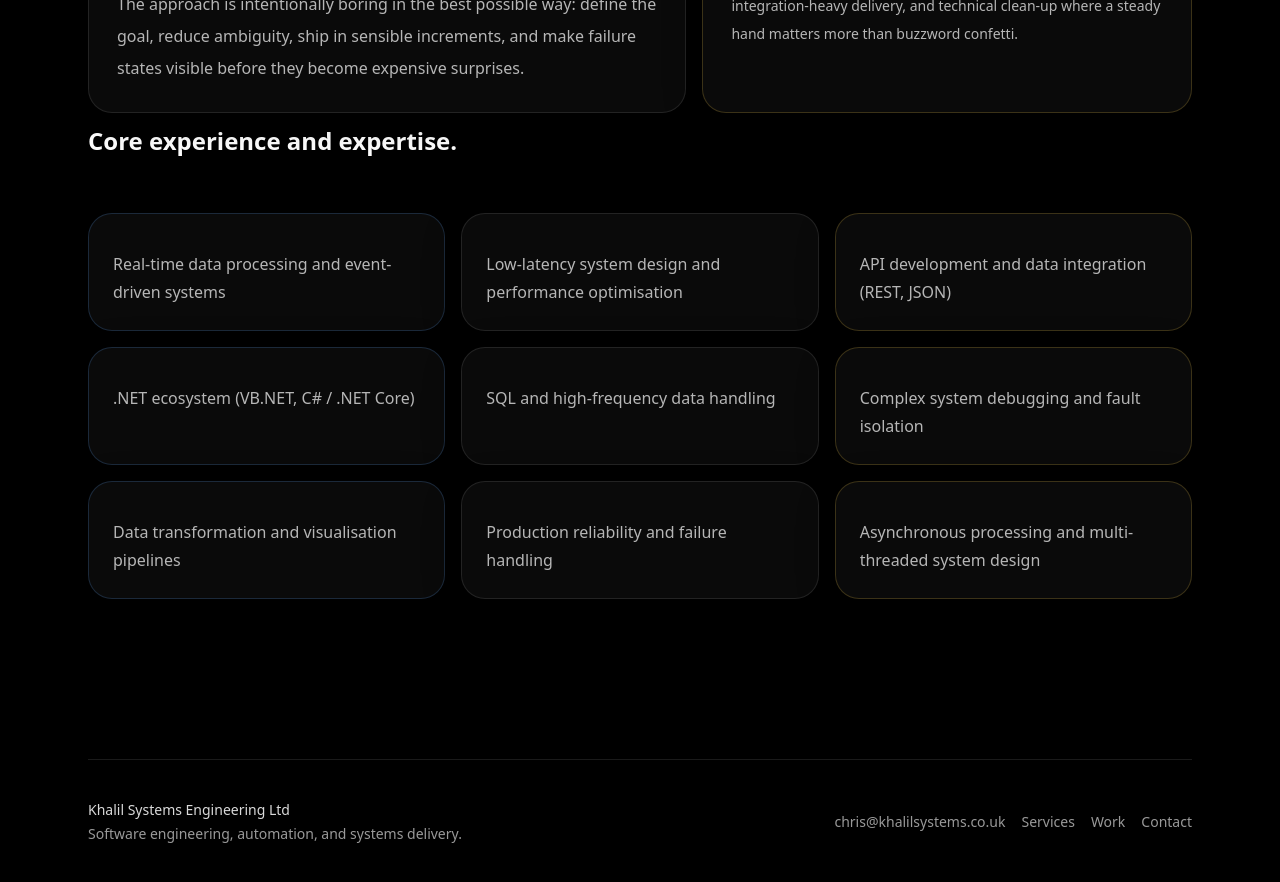
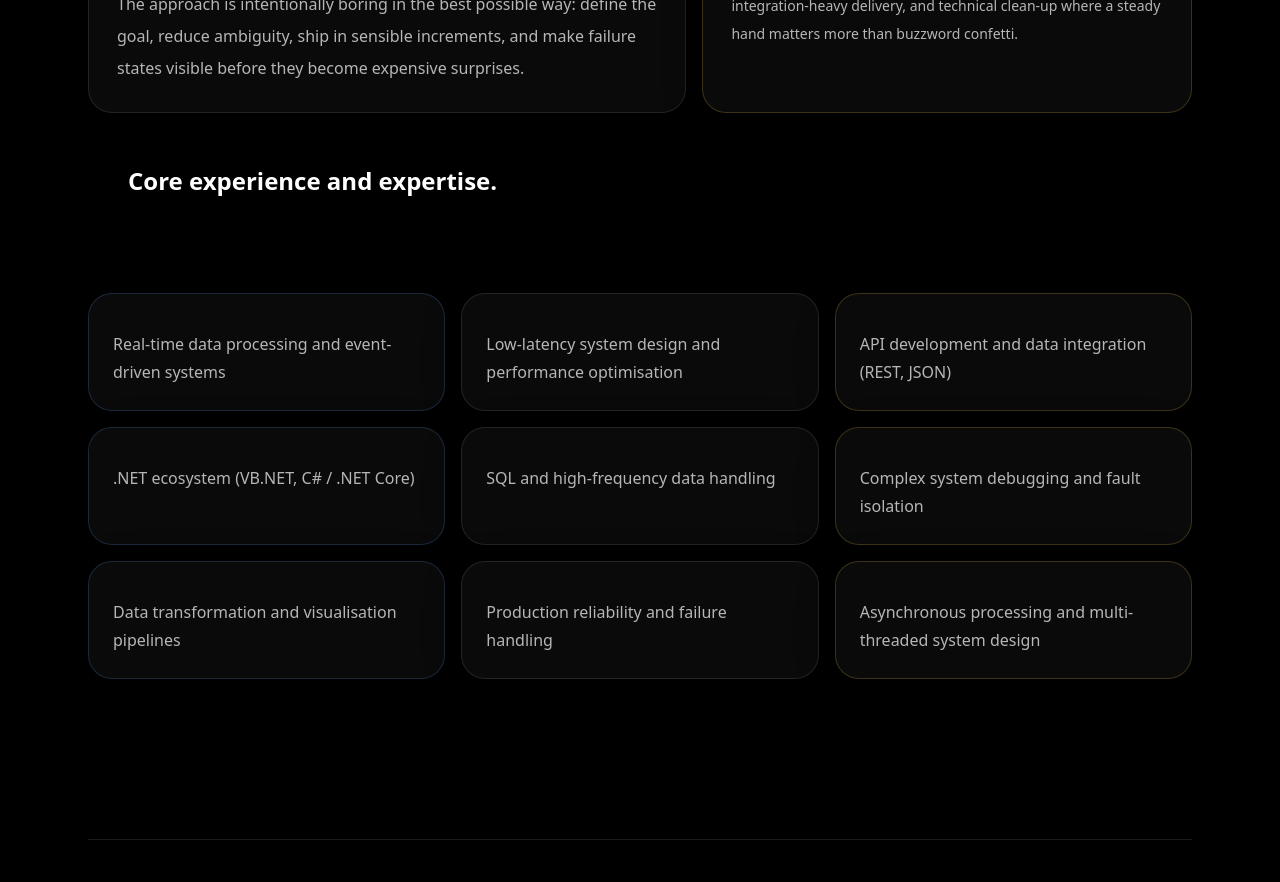
Before and after one commit to chriskhalilSE/KhalilSystems-Website, a Next.js app: page / in a window 1280 px wide. Shown: the part 1160-2042 px from the top of the page. Built offline with nearby package versions, Linux system fonts and the light colour scheme.

Commit message:
Layout tweaks

```diff
--- a/app/page.tsx
+++ b/app/page.tsx
@@ -162,7 +162,7 @@ export default function HomePage() {
         </div>
       </section>
 	  <section>
-		  <h1 className="mt-3 text-2xl font-semibold text-white">
+		  <h1 className="mt-3 text-2xl font-semibold text-white p-10">
 			Core experience and expertise.
 		  </h1>
 		  <section className="mt-14 grid gap-4 md:grid-cols-3">
```
